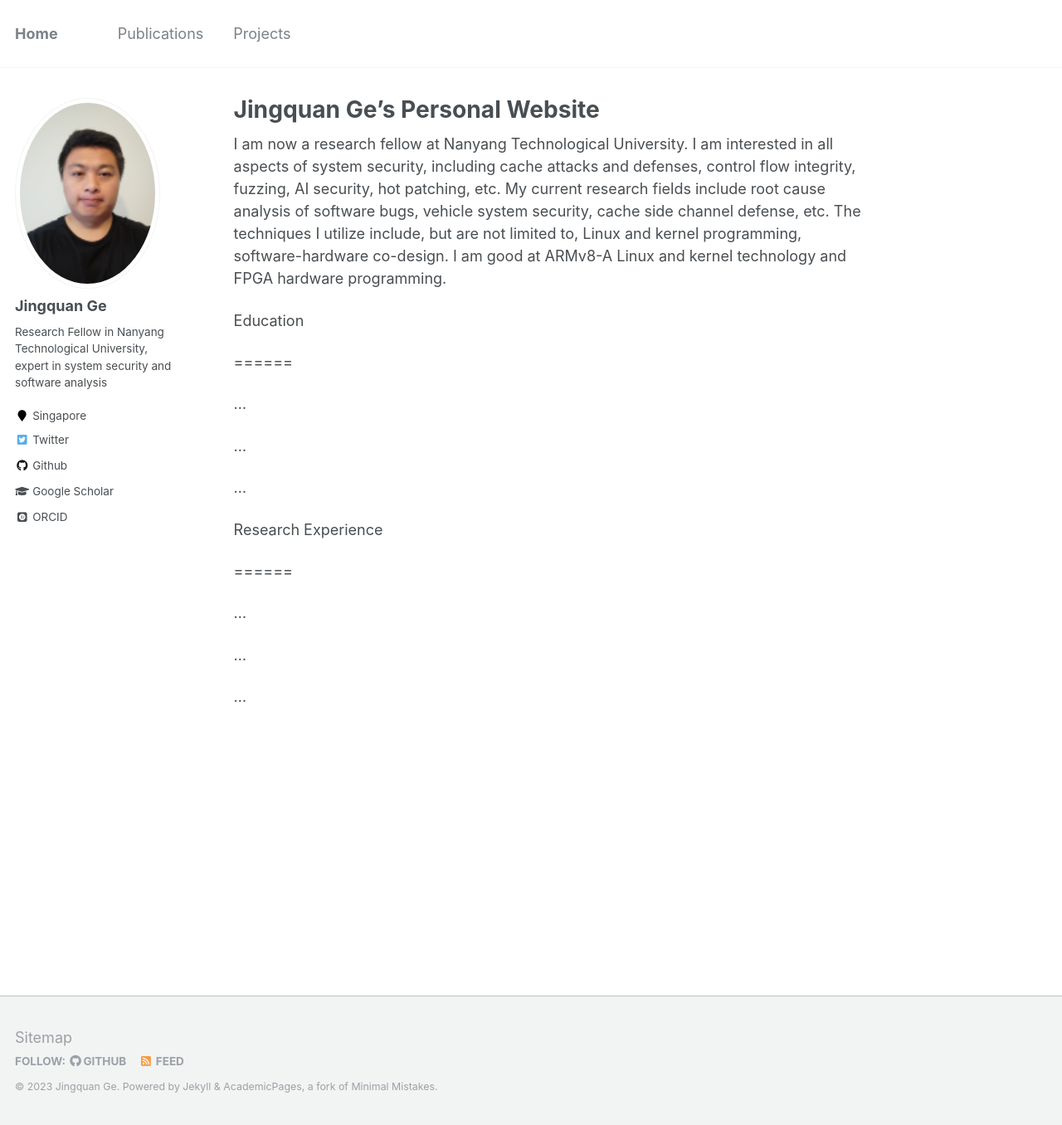
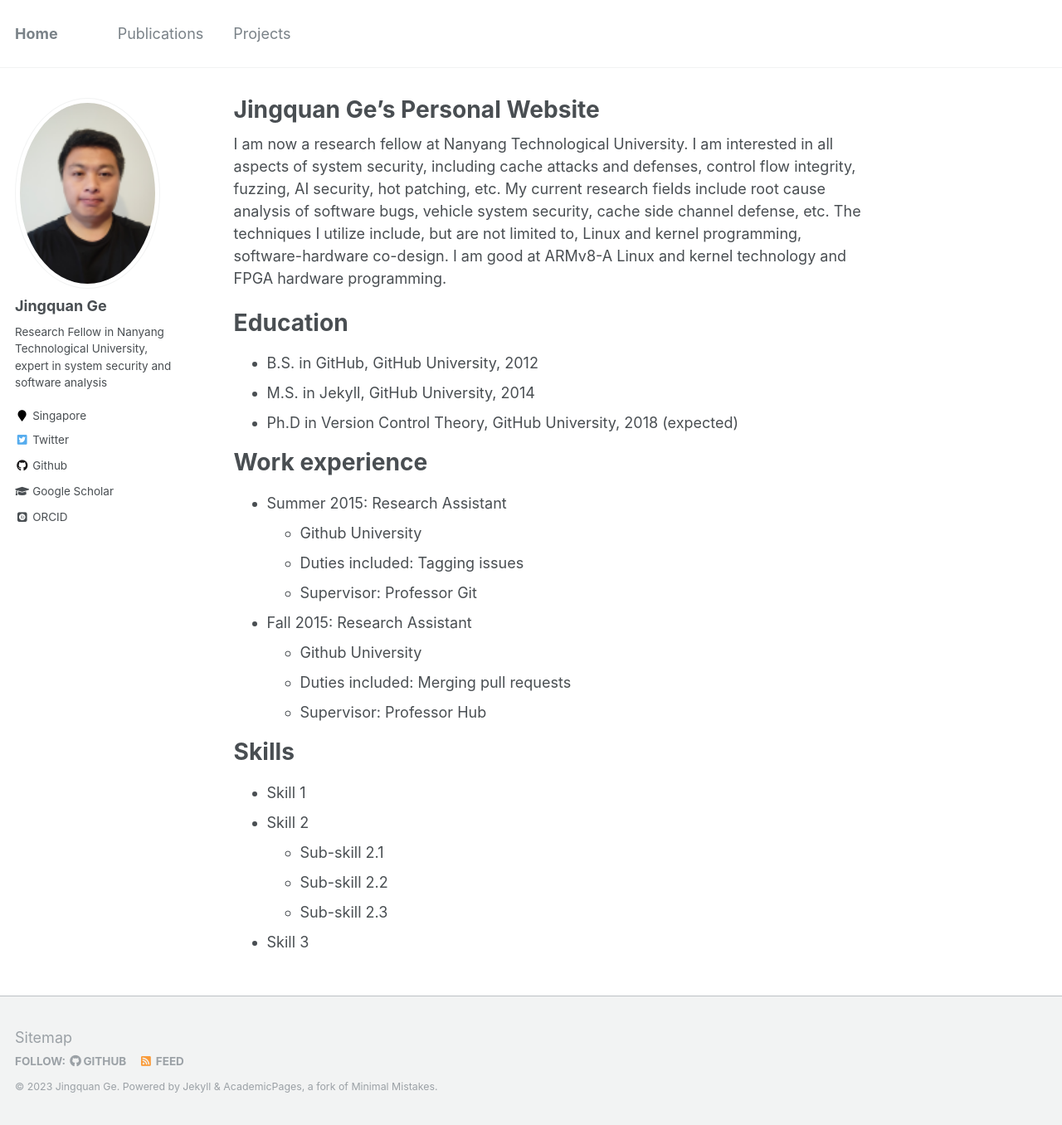
Before and after one commit to gejingquan/gejingquan.github.io, a Jekyll site: the page built from _pages/about.md, in a window 1280 px wide and 1356 px high. Shown: the whole window at 83% size. Built offline with Jekyll 4.4.1, drawn with Linux system fonts in a browser that asks for light colours; some web fonts are replaced.

Commit message:
Update about.md

```diff
--- a/_pages/about.md
+++ b/_pages/about.md
@@ -12,23 +12,28 @@ I am now a research fellow at Nanyang Technological University. I am interested
 
 
 Education
+======
+* B.S. in GitHub, GitHub University, 2012
+* M.S. in Jekyll, GitHub University, 2014
+* Ph.D in Version Control Theory, GitHub University, 2018 (expected)
 
+Work experience
 ======
+* Summer 2015: Research Assistant
+  * Github University
+  * Duties included: Tagging issues
+  * Supervisor: Professor Git
 
-...
+* Fall 2015: Research Assistant
+  * Github University
+  * Duties included: Merging pull requests
+  * Supervisor: Professor Hub
 
-...
-
-...
-
-
-Research Experience
-
+Skills
 ======
-
-
-...
-
-...
-
-...
+* Skill 1
+* Skill 2
+  * Sub-skill 2.1
+  * Sub-skill 2.2
+  * Sub-skill 2.3
+* Skill 3
```
